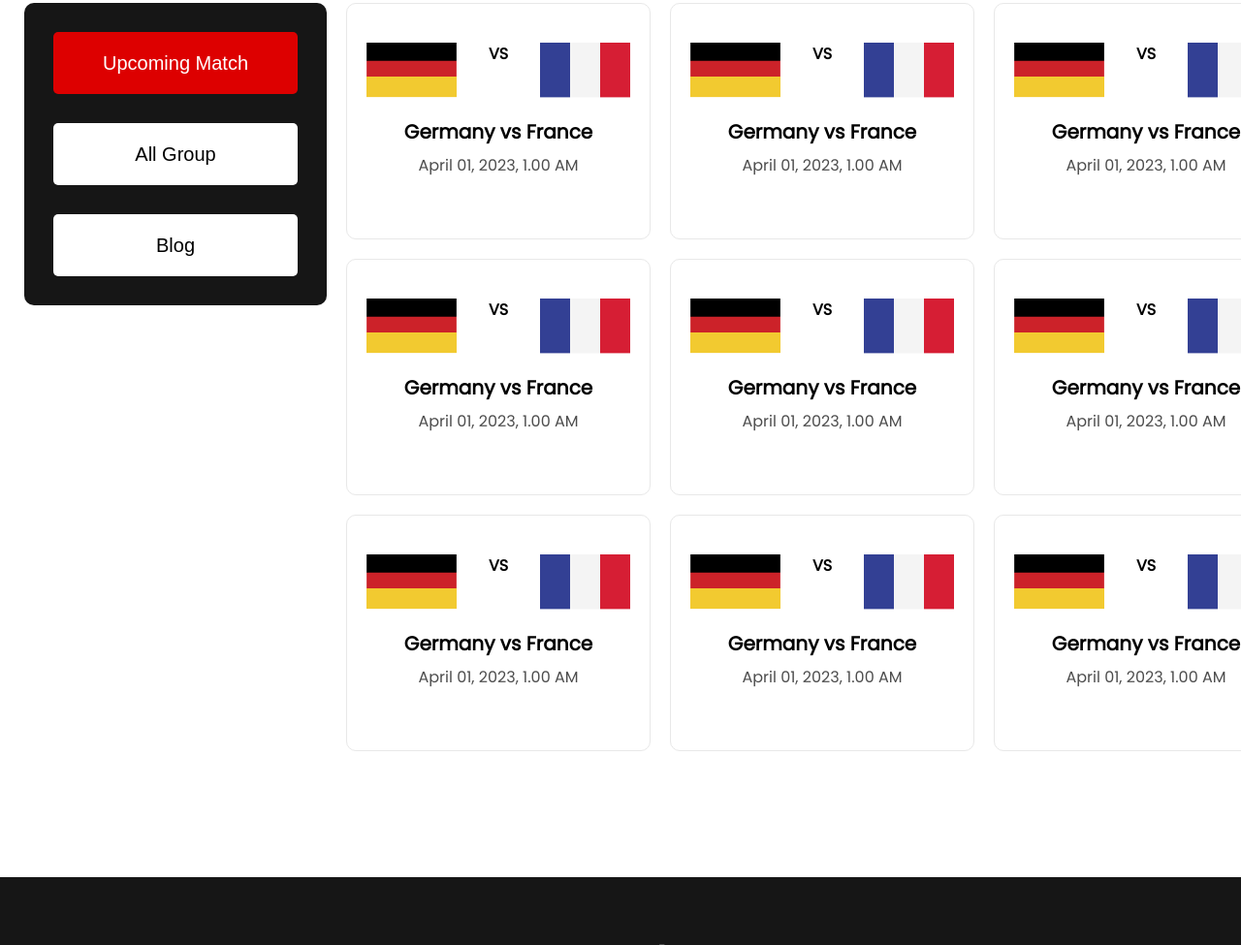
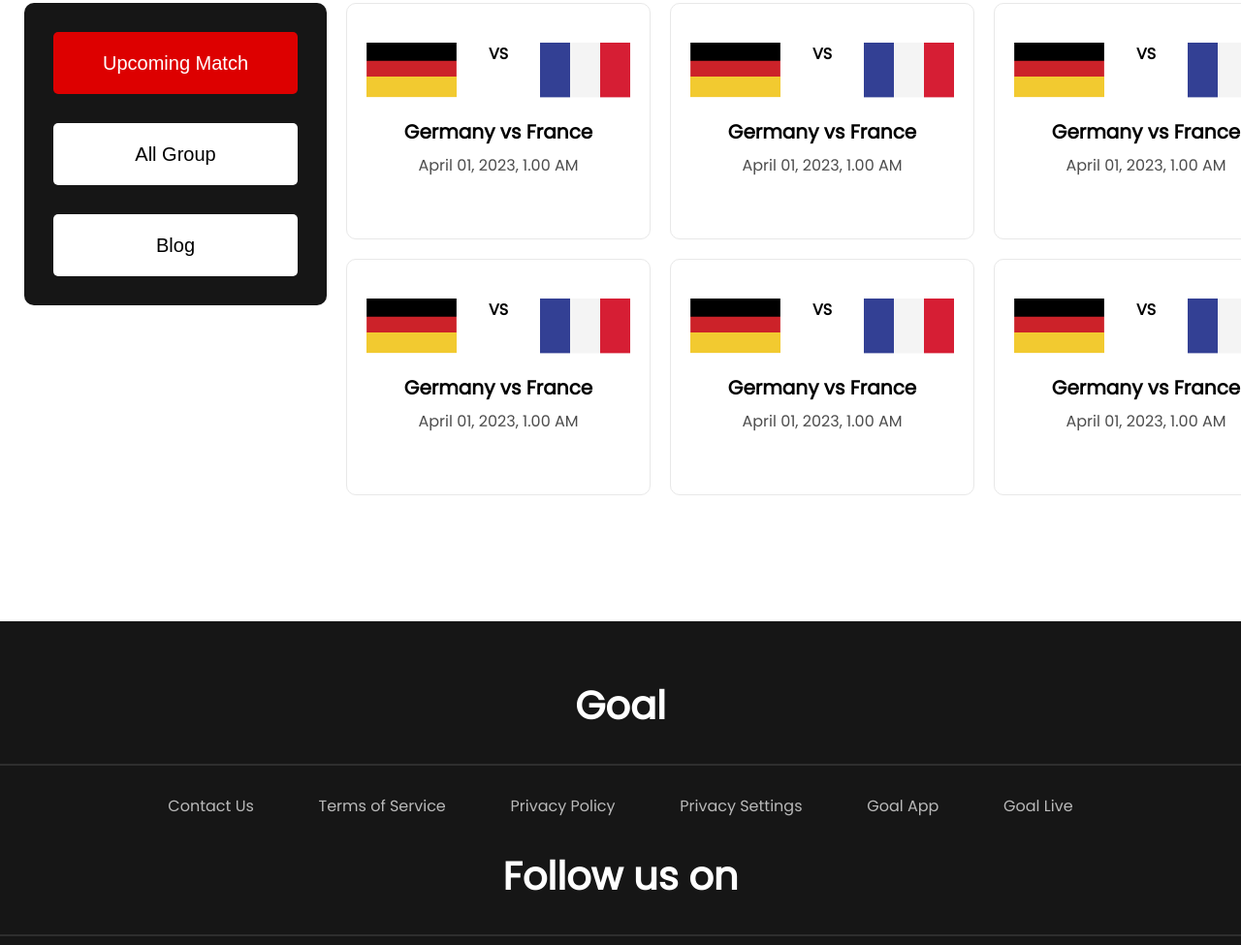
Before and after one commit to kmdshojib/football-fever, a plain HTML site: page upcoming-match/matchtime.html in a window 1280 px wide. Shown: the part 798-1773 px from the top of the page at 97% size. Drawn offline with Linux system fonts and the light colour scheme.

Commit message:
changes applied

```diff
--- a/upcoming-match/matchtime.html
+++ b/upcoming-match/matchtime.html
@@ -60,83 +60,7 @@
                             <div class="time">April 01, 2023, 1.00 AM</div>
                         </div>
                     </div>
-                    <div class="match-update-card">
-                        <div class="versus">
-                            <img src="../assets/germany.png" alt="" class="germany">
-                            <p class="vs">VS</p>
-                            <img src="../assets/france.png" alt="" class="france">
-                        </div>
-                        <div class="country-time">
-                            <p class="country">Germany vs France</p>
-                            <div class="time">April 01, 2023, 1.00 AM</div>
-                        </div>
-                    </div>
-                    <div class="match-update-card">
-                        <div class="versus">
-                            <img src="../assets/germany.png" alt="" class="germany">
-                            <p class="vs">VS</p>
-                            <img src="../assets/france.png" alt="" class="france">
-                        </div>
-                        <div class="country-time">
-                            <p class="country">Germany vs France</p>
-                            <div class="time">April 01, 2023, 1.00 AM</div>
-                        </div>
-                    </div>
-                    <div class="match-update-card">
-                        <div class="versus">
-                            <img src="../assets/germany.png" alt="" class="germany">
-                            <p class="vs">VS</p>
-                            <img src="../assets/france.png" alt="" class="france">
-                        </div>
-                        <div class="country-time">
-                            <p class="country">Germany vs France</p>
-                            <div class="time">April 01, 2023, 1.00 AM</div>
-                        </div>
-                    </div>
-                    <div class="match-update-card">
-                        <div class="versus">
-                            <img src="../assets/germany.png" alt="" class="germany">
-                            <p class="vs">VS</p>
-                            <img src="../assets/france.png" alt="" class="france">
-                        </div>
-                        <div class="country-time">
-                            <p class="country">Germany vs France</p>
-                            <div class="time">April 01, 2023, 1.00 AM</div>
-                        </div>
-                    </div>
-                    <div class="match-update-card">
-                        <div class="versus">
-                            <img src="../assets/germany.png" alt="" class="germany">
-                            <p class="vs">VS</p>
-                            <img src="../assets/france.png" alt="" class="france">
-                        </div>
-                        <div class="country-time">
-                            <p class="country">Germany vs France</p>
-                            <div class="time">April 01, 2023, 1.00 AM</div>
-                        </div>
-                    </div>
-                    <div class="match-update-card">
-                        <div class="versus">
-                            <img src="../assets/germany.png" alt="" class="germany">
-                            <p class="vs">VS</p>
-                            <img src="../assets/france.png" alt="" class="france">
-                        </div>
-                        <div class="country-time">
-                            <p class="country">Germany vs France</p>
-                            <div class="time">April 01, 2023, 1.00 AM</div>
-                        </div>
-                    </div>
-                    <div class="match-update-card">
-                        <div class="versus">
-                            <img src="../assets/germany.png" alt="" class="germany">
-                            <p class="vs">VS</p>
-                            <img src="../assets/france.png" alt="" class="france">
-                        </div>
-                        <div class="country-time">
-                            <p class="country">Germany vs France</p>
-                            <div class="time">April 01, 2023, 1.00 AM</div>
-                        </div>
-                    </div>
+
                     <div class="match-update-card">
                         <div class="versus">
                             <img src="../assets/germany.png" alt="" class="germany">
@@ -149,8 +73,53 @@
                         </div>
                     </div>
 
+                    <div class="match-update-card">
+                        <div class="versus">
+                            <img src="../assets/germany.png" alt="" class="germany">
+                            <p class="vs">VS</p>
+                            <img src="../assets/france.png" alt="" class="france">
+                        </div>
+                        <div class="country-time">
+                            <p class="country">Germany vs France</p>
+                            <div class="time">April 01, 2023, 1.00 AM</div>
+                        </div>
+                    </div>
 
+                    <div class="match-update-card">
+                        <div class="versus">
+                            <img src="../assets/germany.png" alt="" class="germany">
+                            <p class="vs">VS</p>
+                            <img src="../assets/france.png" alt="" class="france">
+                        </div>
+                        <div class="country-time">
+                            <p class="country">Germany vs France</p>
+                            <div class="time">April 01, 2023, 1.00 AM</div>
+                        </div>
+                    </div>
 
+                    <div class="match-update-card">
+                        <div class="versus">
+                            <img src="../assets/germany.png" alt="" class="germany">
+                            <p class="vs">VS</p>
+                            <img src="../assets/france.png" alt="" class="france">
+                        </div>
+                        <div class="country-time">
+                            <p class="country">Germany vs France</p>
+                            <div class="time">April 01, 2023, 1.00 AM</div>
+                        </div>
+                    </div>
+
+                    <div class="match-update-card">
+                        <div class="versus">
+                            <img src="../assets/germany.png" alt="" class="germany">
+                            <p class="vs">VS</p>
+                            <img src="../assets/france.png" alt="" class="france">
+                        </div>
+                        <div class="country-time">
+                            <p class="country">Germany vs France</p>
+                            <div class="time">April 01, 2023, 1.00 AM</div>
+                        </div>
+                    </div>
                 </div>
                 </div>
 
```
